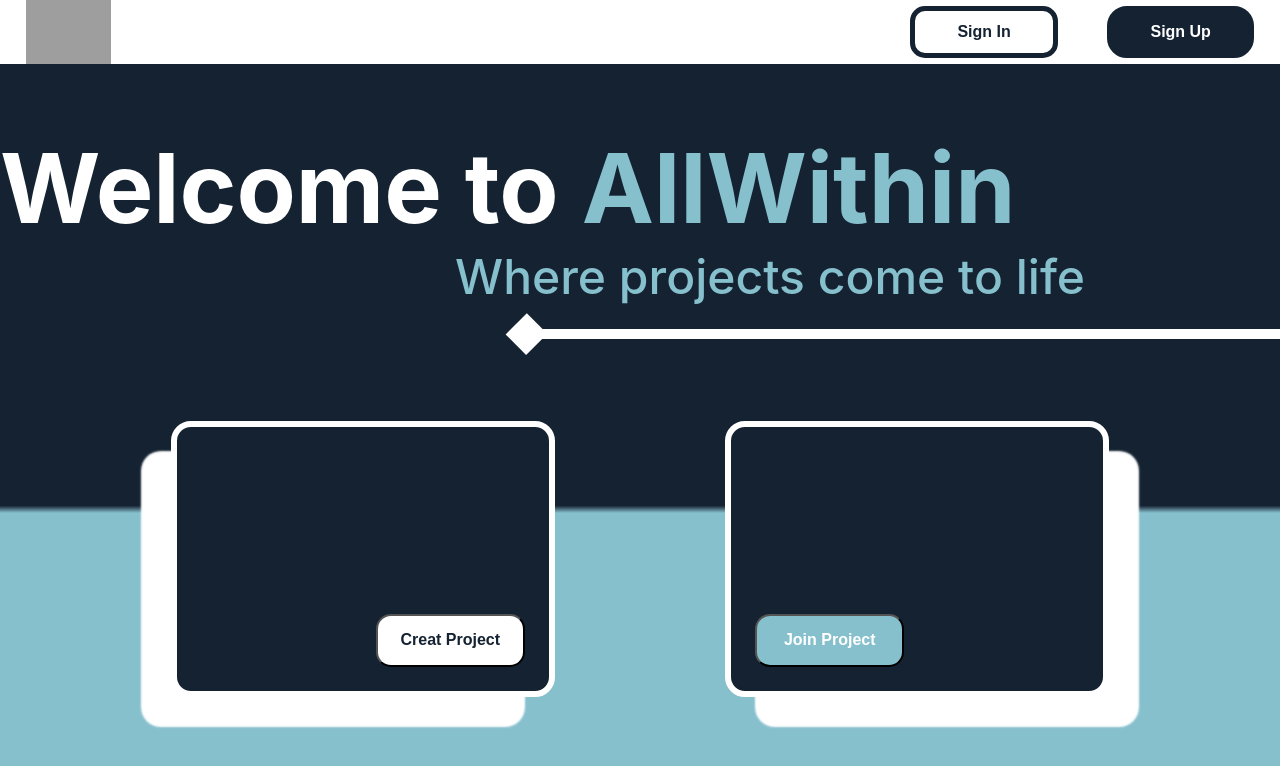
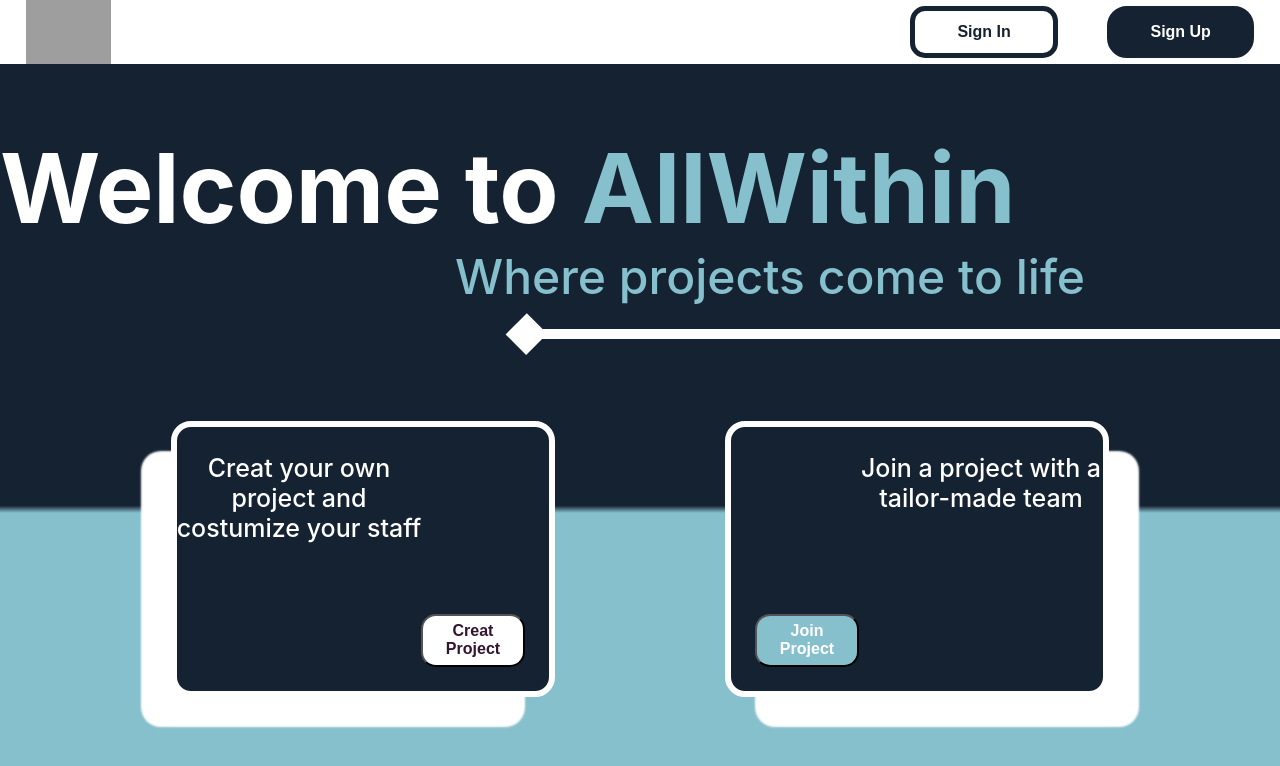
Before and after one commit to CFraissinet/frontend_Allwithin, a Next.js app: page / in a window 1280 px wide. Shown: the top 766 px of the page. Built offline with nearby package versions, Linux system fonts and the light colour scheme; grey boxes are pictures that could not be loaded.

Commit message:
add text to cards

```diff
--- a/components/Home.js
+++ b/components/Home.js
@@ -29,9 +29,11 @@ function Home() {
             </div>
             <div className={styles.containerCards}>
             <div className={styles.leftCard}>
+              <span className={styles.txtLeftCard}>Creat your own project and costumize your staff</span>
             <button className={styles.btnLeft}>Creat Project</button>
             </div>
         <div className={styles.rightCard}>
+        <span className={styles.txtRightCard}>Join a project with a tailor-made team</span>
             <button className={styles.btnRight}>Join Project</button>
         </div>
             </div>
--- a/styles/Home.module.css
+++ b/styles/Home.module.css
@@ -81,7 +81,7 @@
   font-size: 100%;
   font-weight: 600;
   border-radius: 15px;
-  color: #152232;
+  color: #32152f;
   background-color: #ffffff;
   cursor: pointer;
   width: 40%;
@@ -189,6 +189,7 @@ margin-top: 2%;
   height: 50%;
 
 
+
 }
 .leftCard{
   display: flex;
@@ -200,6 +201,18 @@ background: #152232;
 border: 6px solid #FFFFFF;
 box-shadow: -30px 30px 2px #FFFFFF;
 border-radius: 20px;
+}
+.txtLeftCard{
+  display: flex;
+  align-items: center;
+  flex-direction: column;
+justify-content:  flex-start;
+ text-align: center;
+  width: 100%;
+  height: 90%;
+  font-weight: 500;
+  font-size: 25px;
+  color: #FFFFFF;
 
 }
 .rightCard{
@@ -214,6 +227,20 @@ box-shadow: 30px 30px 2px #FFFFFF;
 border-radius: 20px;
 
 }
+.txtRightCard{
+ display: flex;
+  align-items: center;
+  flex-direction: column;
+justify-content:  flex-start;
+ text-align: center;
+ order: 2;
+  width: 100%;
+  height: 90%;
+  font-weight: 500;
+  font-size: 25px;
+  color: #FFFFFF;
+
+}
 .backgroundBottom {
   width: 100%;
   height: 40vh;
```
